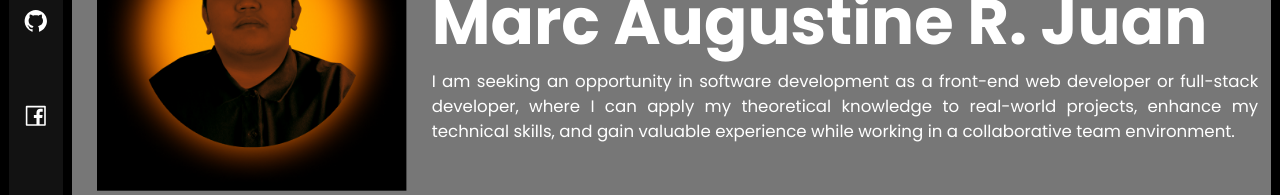
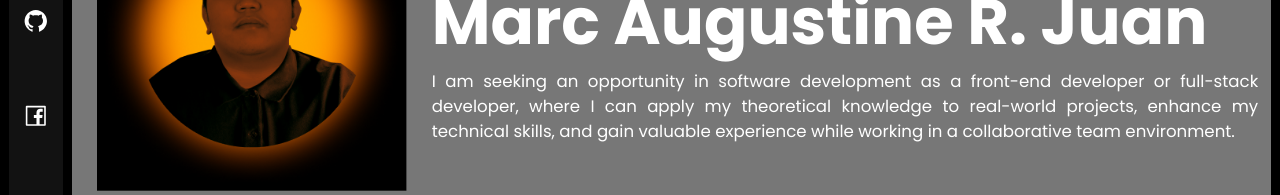
Before and after one commit to Mac12880/nextPortfolio, a Next.js app: page / in a window 1280 px wide. Shown: the part 390-585 px from the top of the page. Built offline with nearby package versions, Linux system fonts and the light colour scheme.

Commit message:
Update rightHero1.js

```diff
--- a/components/RightContent/rightHero1.js
+++ b/components/RightContent/rightHero1.js
@@ -29,7 +29,7 @@ const RightHero1 = () => {
           Marc Augustine R. Juan
         </b>
         <p className="w-[100%] h-auto text-white text-justify whitespace-pre-wrap text-[3vw]  xl:text-[1.3vw] pe-0 lg:pe-[1vw] ">
-          I am seeking an opportunity in software development as a front-end web
+          I am seeking an opportunity in software development as a front-end
           developer or full-stack developer, where I can apply my theoretical
           knowledge to real-world projects, enhance my technical skills, and
           gain valuable experience while working in a collaborative team
```
